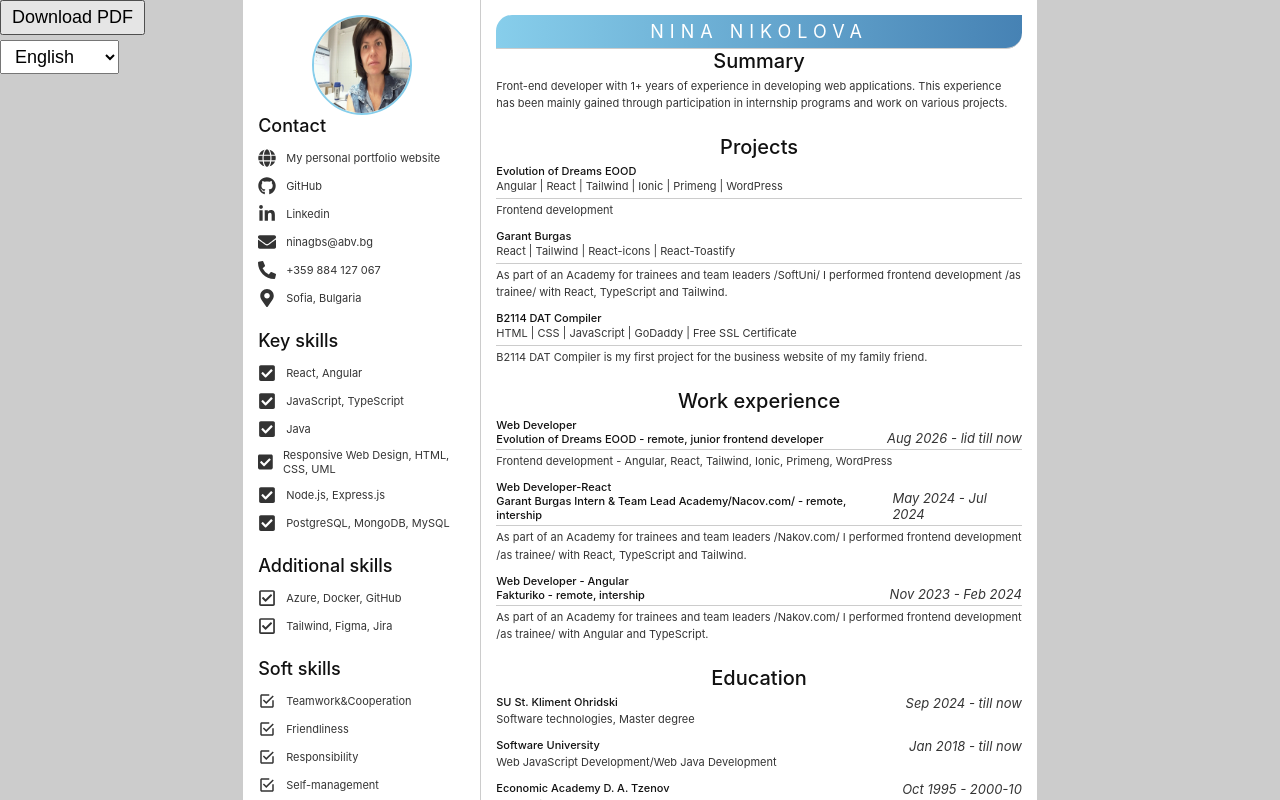
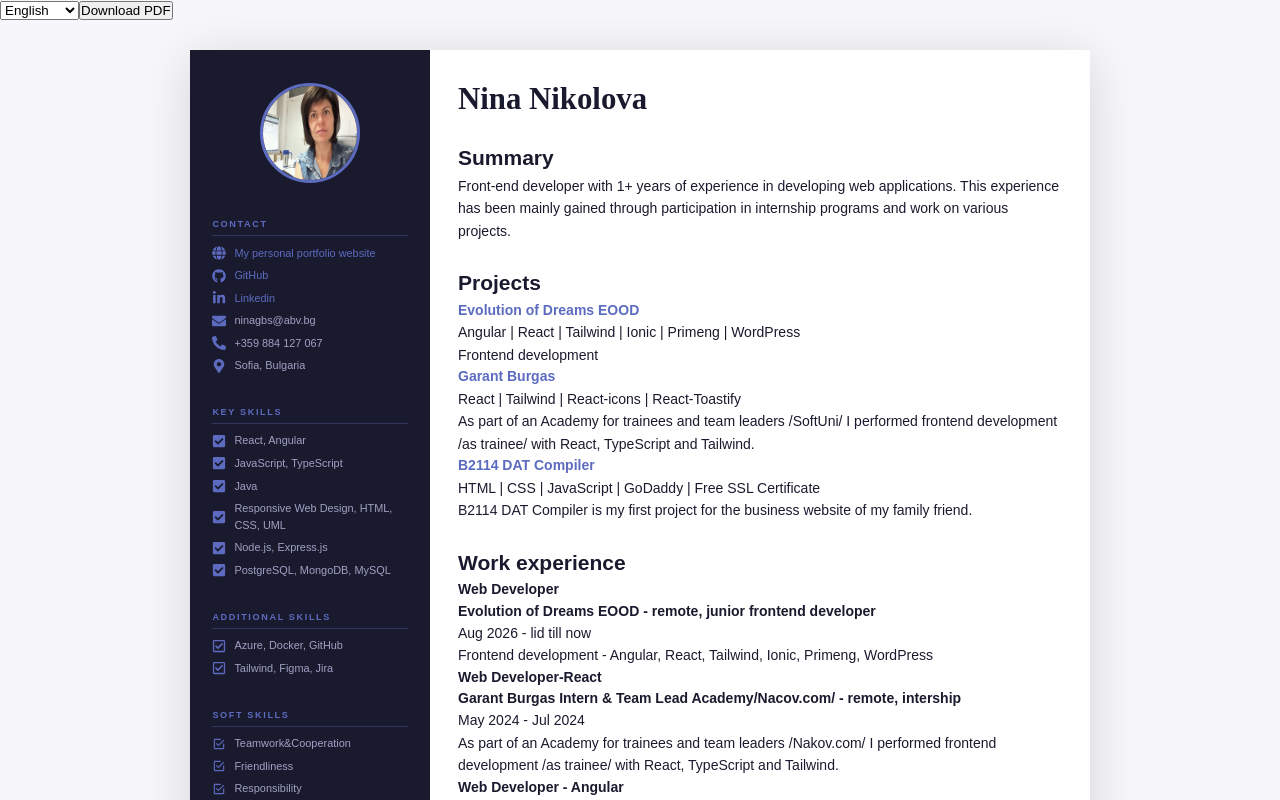
Before and after one commit to NinaNikolova/resume, a React (Create React App) app: page / in a window 1280 px wide. Shown: the top 800 px of the page. Built offline with nearby package versions, Linux system fonts and the light colour scheme.

Commit message:
corrected styling

```diff
--- a/src/index.css
+++ b/src/index.css
@@ -1,242 +1,384 @@
-/* ================================================================= */
-/* RESET */
-/* ================================================================= */
-
-* {
-  box-sizing: border-box;
-  margin: 0;
+/* ── Variables ─────────────────────────────────── */
+:root {
+  --ink:          #1a1a2e;
+  --mid:          #4a4a6a;
+  --soft:         #8585a8;
+  --accent:       #5c6bc0;
+  --rule:         #dddde8;
+  --bg:           #f7f7fb;
+  --sidebar:      #1a1a2e;
+  --sidebar-text: #e8e8f4;
+  --sidebar-soft: #a0a0c4;
 }
 
-ul {
-  list-style: none;
-  padding: 0;
+*, *::before, *::after { box-sizing: border-box; margin: 0; padding: 0; }
+html { font-size: 14px; }
+
+body {
+  font-family: 'DM Sans', sans-serif;
+  background: var(--bg);
+  color: var(--ink);
+  line-height: 1.55;
 }
 
-body {
-  font-size: 11px;
-  font-family: -apple-system, BlinkMacSystemFont, 'Segoe UI', 'Roboto', 'Oxygen',
-    'Ubuntu', 'Cantarell', 'Fira Sans', 'Droid Sans', 'Helvetica Neue',
-    sans-serif;
-  -webkit-font-smoothing: antialiased;
-  -moz-osx-font-smoothing: grayscale;
-  background-color: #ccc;
-  position: relative;
-  overflow-x: hidden;
+/* ── Toolbar ───────────────────────────────────── */
+.toolbar {
+  display: flex;
+  align-items: center;
+  gap: 0.8rem;
+  padding: 0.8rem 1.2rem;
+  background: var(--ink);
+  position: sticky;
+  top: 0;
+  z-index: 100;
 }
 
-/* ================================================================= */
-/* LAYOUT */
-/* ================================================================= */
-
-.page {
-  width: 21cm;
-  min-height: 29.7cm;
-  margin: 0 auto;
-  display: flex;
-  color: rgba(0, 0, 0, 0.8);
-  background-color: #fff;
+.toolbar select,
+.toolbar button {
+  font-family: 'DM Sans', sans-serif;
+  font-size: 0.8rem;
+  padding: 0.4rem 0.9rem;
+  border-radius: 4px;
+  border: 1px solid rgba(255, 255, 255, 0.2);
+  cursor: pointer;
 }
 
-.column {
-  padding: 15px;
+.toolbar select {
+  background: rgba(255, 255, 255, 0.08);
+  color: #fff;
 }
 
-.column.left {
-  flex-basis: 30%;
-  border-right: 1px solid #ccc;
+.toolbar button {
+  background: var(--accent);
+  color: #fff;
+  font-weight: 600;
+  border-color: transparent;
+  transition: opacity 0.2s;
 }
 
+.toolbar button:hover { opacity: 0.85; }
+.toolbar button:disabled { opacity: 0.5; cursor: default; }
+
+.toolbar-label {
+  color: #a0a0c4;
+  font-size: 0.75rem;
+}
+
+/* ── Page ──────────────────────────────────────── */
+.page {
+  display: grid;
+  grid-template-columns: 240px 1fr;
+  max-width: 900px;
+  min-height: 297mm;
+  margin: 2rem auto;
+  box-shadow: 0 8px 48px rgba(0, 0, 10, 0.14);
+  background: #fff;
+}
+
+/* ── Sidebar (left column) ─────────────────────── */
+.column.left {
+  background: var(--sidebar);
+  color: var(--sidebar-text);
+  padding: 2.4rem 1.6rem;
+  display: flex;
+  flex-direction: column;
+  gap: 1.8rem;
+}
+
+/* ── Main (right column) ───────────────────────── */
 .column.right {
+  padding: 2.4rem 2rem 2rem;
+  display: flex;
+  flex-direction: column;
+  gap: 1.8rem;
+  background: #fff;
+}
+
+/* ── Image / Avatar ────────────────────────────── */
+.image-portfolio {
+  display: flex;
+  justify-content: center;
+  align-items: center;
+  margin-bottom: 0.6rem;
+}
+
+.image-portfolio img {
+  width: 100px;
+  height: 100px;
+  border-radius: 50%;
+  object-fit: cover;
+  border: 3px solid var(--accent);
+}
+
+/* ── Sidebar Name & Title ──────────────────────── */
+.sidebar-name {
+  font-family: 'Playfair Display', serif;
+  font-size: 1.35rem;
+  font-weight: 700;
+  text-align: center;
+  color: #fff;
+  line-height: 1.25;
+}
+
+.sidebar-title {
+  text-align: center;
+  font-size: 0.72rem;
+  letter-spacing: 0.13em;
+  text-transform: uppercase;
+  color: var(--sidebar-soft);
+  margin-top: 0.3rem;
+}
+
+/* ── Full Name (right column hero) ────────────── */
+.full-name {
+  padding: 0;
+  border-bottom: none;
+  background: none;
+  border-radius: 0;
+}
+
+.full-name h1 {
+  font-family: 'Playfair Display', serif;
+  font-size: 2.2rem;
+  font-weight: 700;
+  color: var(--ink);
+  line-height: 1.1;
+  letter-spacing: normal;
+  text-align: left;
+  text-transform: none;
+}
+
+.hero-subtitle {
+  font-size: 0.75rem;
+  letter-spacing: 0.14em;
+  text-transform: uppercase;
+  color: var(--accent);
+  font-weight: 600;
+  margin-top: 0.3rem;
+}
+
+.hero-summary {
+  margin-top: 0.8rem;
+  color: var(--mid);
+  font-size: 0.87rem;
+  max-width: 480px;
+}
+
+/* ── Section Headers ───────────────────────────── */
+.section-header {
+  display: flex;
+  align-items: center;
+  gap: 0.7rem;
+  margin-bottom: 0.9rem;
+}
+
+.section-label {
+  font-size: 0.63rem;
+  letter-spacing: 0.2em;
+  text-transform: uppercase;
+  color: var(--accent);
+  font-weight: 600;
+  white-space: nowrap;
+}
+
+.section-rule {
+  height: 1px;
+  background: var(--rule);
   flex: 1;
 }
 
-/* ================================================================= */
-/* UTILS */
-/* ================================================================= */
-
-/* Horizontal line to mark where the A4 page ends */
-.page::after {
-  position: absolute;
-  top: 29.7cm;
-  left: 0;
-  z-index: -1;
-  content: '';
-  height: 1px;
-  width: 100vw;
-  background-color: #000;
+/* ── Sidebar Section Labels ────────────────────── */
+.s-label {
+  font-size: 0.65rem;
+  letter-spacing: 0.18em;
+  text-transform: uppercase;
+  color: var(--accent);
+  font-weight: 600;
+  margin-bottom: 0.6rem;
+  border-bottom: 1px solid rgba(92, 107, 192, 0.35);
+  padding-bottom: 0.3rem;
 }
 
-select {
-  position: absolute;
-  padding: 5px 10px;
-  font-size: 18px;
-  top:40px;
-}
-#btn {
-  position: absolute;
-  padding: 5px 10px;
-  font-size: 18px;
-
-}
-
-/* Hide utils when printing or saving as pdf */
-@media print {
-  select, #btn,
-  .page::after {
-    display: none;
-  }
-}
-
-/* ================================================================= */
-/* REUSABLES */
-/* ================================================================= */
-
-section:not(:last-child) {
-  margin-bottom: 23px;
-}
-
-h2,
-h3,
-h4 {
-  color: #111;
-}
-
-h2 {
-  font-size: 20px;
-  font-weight: 500;
-  text-align: center;
-  margin-bottom: 5px;
-}
-
-h4 {
-  font-weight: 500;
-}
-
-li {
-  margin-bottom: 10px;
-}
-
-a:link,
-a:visited {
-  color: inherit;
-  text-decoration: none;
-}
-a:hover {
-  text-decoration: underline;
-}
-
-p {
-  line-height: 1.55;
-}
-
-.sm-border-bottom {
-  padding-bottom: 3px;
-  border-bottom: 1px solid #ccc;
-  margin-bottom: 3px;
-}
-
-.space-between {
-  display: flex;
-  align-items: center;
-  justify-content: space-between;
-}
-
-.date {
-  font-style: italic;
-  font-size: 13px;
-}
-
-/* ================================================================= */
-/* DETAILS */
-/* ================================================================= */
-
+/* ── Details / Contact ─────────────────────────── */
 .details h3 {
-  font-size: 18px;
-  font-weight: 500;
-  margin-bottom: 13px;
+  font-size: 0.65rem;
+  letter-spacing: 0.18em;
+  text-transform: uppercase;
+  color: var(--accent);
+  font-weight: 600;
+  margin-bottom: 0.6rem;
+  border-bottom: 1px solid rgba(92, 107, 192, 0.35);
+  padding-bottom: 0.3rem;
 }
 
 .details li {
   display: flex;
   align-items: center;
+  font-size: 0.78rem;
+  color: var(--sidebar-soft);
+  margin-bottom: 0.4rem;
 }
 
 .details svg {
-  font-size: 18px;
-  margin-right: 10px;
+  font-size: 14px;
+  margin-right: 8px;
+  color: var(--accent);
+  flex-shrink: 0;
 }
 
-/* ================================================================= */
-/* FULL NAME / IMAGE*/
-/* ================================================================= */
-.image-portfolio {
+/* ── Tags ──────────────────────────────────────── */
+.tag-list {
   display: flex;
-  justify-content: center;
-  align-items: center;
-
+  flex-wrap: wrap;
+  gap: 0.35rem;
 }
 
-.image-portfolio img {
-   border-radius: 50%; /* Makes the image circular */
-   width: 100px;
-  height: 100px;
-  object-fit: cover; /* Ensures the image covers the area without stretching */
-  border: 2px solid skyblue; /* Optional: Adds a border around the image */
-
+.tag {
+  background: rgba(92, 107, 192, 0.18);
+  color: var(--sidebar-text);
+  font-size: 0.7rem;
+  padding: 0.2rem 0.55rem;
+  border-radius: 3px;
+  border: 1px solid rgba(92, 107, 192, 0.3);
 }
 
-.full-name {
-  padding: 6px;
-  border-bottom: 1px solid #ccc;
-  /* margin: 16px; */
-  background-image: linear-gradient(to right, #87CEEB, #4682B4); /* Gradient background */
-  border-radius: 16px 0px 16px 0px;
-  color: white;
+/* ── Plain lists (soft skills, languages, interests) */
+.plain-list {
+  list-style: none;
+  display: flex;
+  flex-direction: column;
+  gap: 0.35rem;
 }
 
-.full-name h1 {
-  font-size: 18px;
-  font-weight: 400;
-  letter-spacing: 6px;
-  text-align: center;
-  text-transform: uppercase;
+.plain-list li {
+  font-size: 0.78rem;
+  color: var(--sidebar-soft);
+  margin-bottom: 0;
 }
 
-/* ================================================================= */
-/* WORK EXPERIENCE */
-/* ================================================================= */
+.plain-list li::before {
+  content: '·';
+  margin-right: 0.4rem;
+  color: var(--accent);
+}
 
-.work-experience .header {
+/* ── Work Experience / Education ───────────────── */
+.exp-list {
+  display: flex;
+  flex-direction: column;
+  gap: 1.1rem;
+}
+
+.exp-row {
   display: flex;
   justify-content: space-between;
-  align-items: flex-end;
+  align-items: baseline;
+  gap: 0.5rem;
 }
 
-/* ================================================================= */
-/* CERTIFICATES */
-/* ================================================================= */
-
-.certificates .provider {
-  font-weight: 400;
+.exp-title {
+  font-weight: 600;
+  font-size: 0.9rem;
+  color: var(--ink);
 }
 
-/* ================================================================= */
-/* EDUCATION */
-/* ================================================================= */
-
-.education .header {
-  display: flex;
-  justify-content: space-between;
-}
-Page {
-  flex-direction: row;
-  background-color: #E4E4E4;
+.exp-date {
+  font-size: 0.72rem;
+  color: var(--soft);
+  white-space: nowrap;
+  font-style: italic;
 }
 
-Link {
-  color: blue;
+.exp-company {
+  font-size: 0.78rem;
+  color: var(--accent);
+  font-weight: 500;
+}
+
+.exp-location {
+  font-size: 0.73rem;
+  color: var(--soft);
+  font-style: italic;
+}
+
+.exp-desc {
+  font-size: 0.8rem;
+  color: var(--mid);
+  margin-top: 0.25rem;
+}
+
+/* ── Projects ──────────────────────────────────── */
+.proj-list {
+  display: flex;
+  flex-direction: column;
+  gap: 1rem;
+}
+
+.proj-name {
+  font-weight: 600;
+  font-size: 0.9rem;
+  color: var(--ink);
+}
+
+.proj-tech {
+  font-size: 0.72rem;
+  color: var(--accent);
+  margin: 0.15rem 0;
+}
+
+.proj-desc {
+  font-size: 0.8rem;
+  color: var(--mid);
+}
+
+.proj-url {
+  font-size: 0.73rem;
+  color: var(--accent);
+}
+
+/* ── Certificates ──────────────────────────────── */
+.cert-grid {
+  display: grid;
+  grid-template-columns: 1fr 1fr;
+  gap: 0.3rem 1.2rem;
+}
+
+.cert-item {
+  font-size: 0.78rem;
+  color: var(--mid);
+}
+
+/* ── Links ─────────────────────────────────────── */
+a:link,
+a:visited {
+  color: var(--accent);
+  text-decoration: none;
+}
+
+a:hover {
   text-decoration: underline;
 }
-.invisible-text {
-  color: transparent; /* Makes the text color invisible */
+
+/* ── Reusables ─────────────────────────────────── */
+section:not(:last-child) {
+  margin-bottom: 0;
 }
+
+p { line-height: 1.6; }
+
+ul { list-style: none; padding: 0; }
+
+li { margin-bottom: 0; }
+
+/* ── Print ─────────────────────────────────────── */
+@media print {
+  .toolbar { display: none; }
+  html { font-size: 11.5px; }
+  body { background: none; }
+  .page { margin: 0; box-shadow: none; max-width: 100%; min-height: unset; }
+  .column.left {
+    background: #1a1a2e !important;
+    -webkit-print-color-adjust: exact;
+    print-color-adjust: exact;
+  }
+}
```
